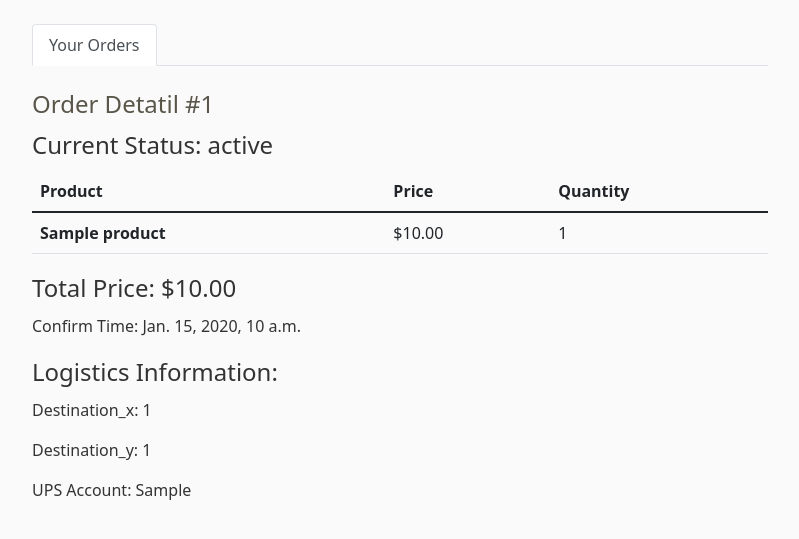
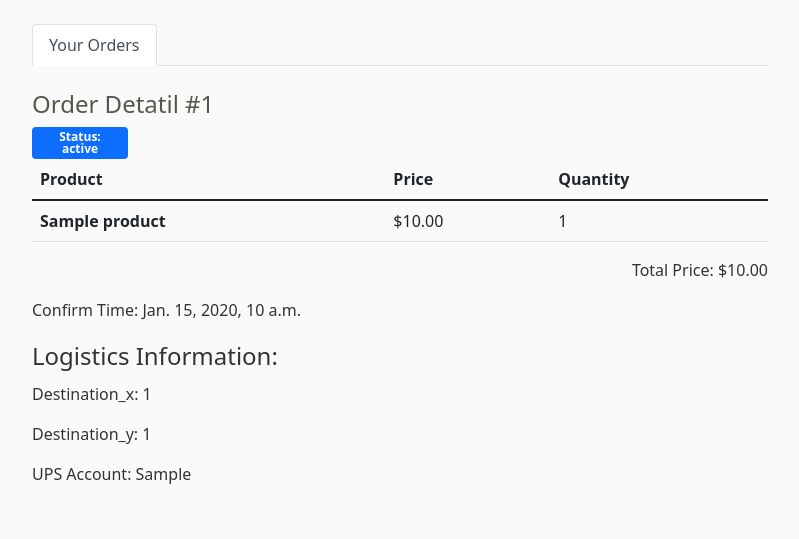
Before and after one commit to Erica233/Mini-Amazon, a Django app: page /orders/1 in a window 1280 px wide. Shown: the part 56-595 px from the top of the page, without its empty margins (50-849 px from the left). Run offline with Django 4.2, Linux system fonts and the light colour scheme; a user stored in the database is signed in; tables that the repository leaves empty hold one stand-in row (values such as "Sample post").

Commit message:
oneOrder

```diff
--- a/frontend/amazon/templates/amazon/oneOrder.html
+++ b/frontend/amazon/templates/amazon/oneOrder.html
@@ -9,9 +9,9 @@
 {% block content %}
     <br>
     <h4>Order Detatil #{{ package.id }}</h4>
-    <fieldset>
-        <legend>Current Status:  {{ package.status }}</legend>
-    </fieldset>
+    <div class="badge bg-primary text-wrap" style="width: 6rem;">
+        Status:  {{ package.status }}
+    </div>
     <table class="table">
         <thead>
             <tr>
@@ -30,10 +30,8 @@
             {% endfor %}
         </tbody>
     </table>
-    <fieldset>
-        <legend>Total Price:  ${{ package.package_price }}</legend>
-        <p>Confirm Time:  {{ package.create_time }}</p>
-    </fieldset>
+    <p class="text-end">Total Price:  ${{ package.package_price }}</p>
+    <p>Confirm Time:  {{ package.create_time }}</p>
     <fieldset>
         <legend>Logistics Information:</legend>
         <p>Destination_x:  {{ package.destination_x }}</p>
```
